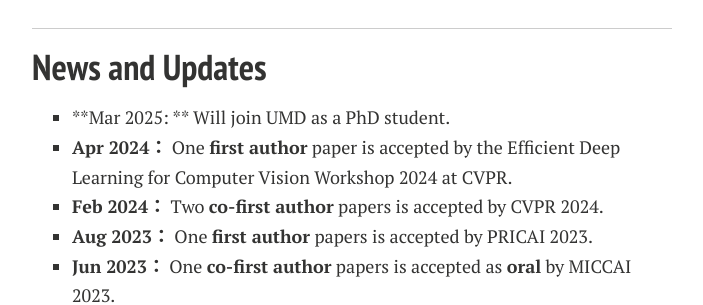
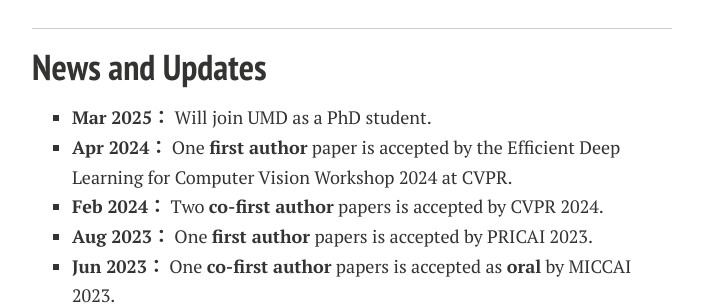
Before and after one commit to Zi-hao-Wei/Zi-hao-Wei.github.io, a Jekyll site: the page built from index.md, in a window 1280 px wide and 900 px high, scrolled down 857 px. Shown: the part 155-460 px from the top of the window, without its empty margins (288-991 px from the left). Built offline with Jekyll 4.4.1, drawn with Linux system fonts in a browser that asks for light colours; nearby versions of some CDN libraries; comment, search, counter and statistics services are not loaded; a style sheet for code colours, icons or effects is not loaded; our own code applies the rules of GitHub Pages for plain Markdown files.

```diff
--- a/index.md
+++ b/index.md
@@ -32,7 +32,7 @@ My current research revolves finding optimal representations across diverse moda
 ---
 
 ## News and Updates
-- **Mar 2025: ** Will join UMD as a PhD student.
+- **Mar 2025：** Will join UMD as a PhD student.
 - **Apr 2024：** One **first author** paper is accepted by the Efficient Deep Learning for Computer Vision Workshop 2024 at CVPR.
 - **Feb 2024：** Two **co-first author** papers is accepted by CVPR 2024.
 - **Aug 2023：** One **first author** papers is accepted by PRICAI 2023.
```
